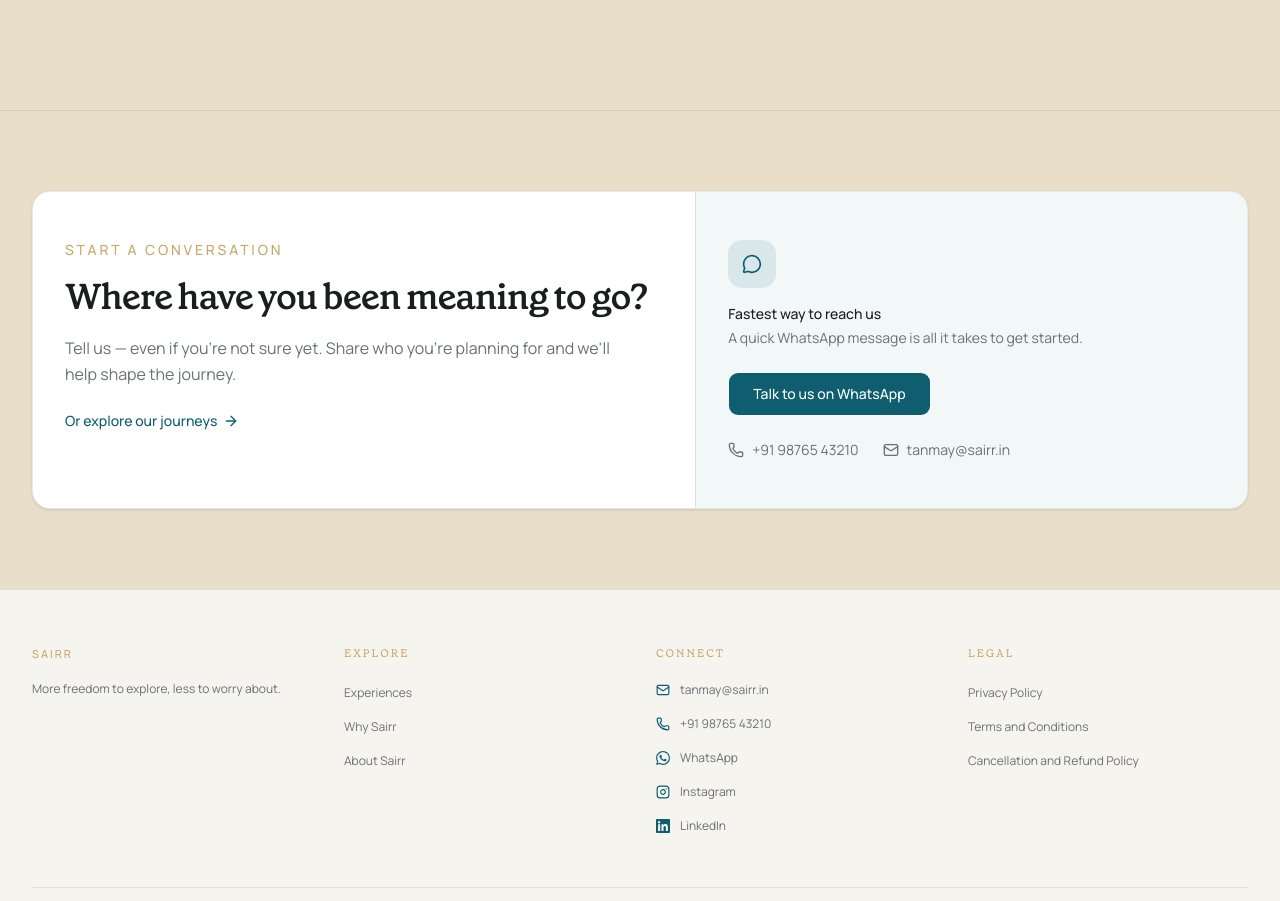
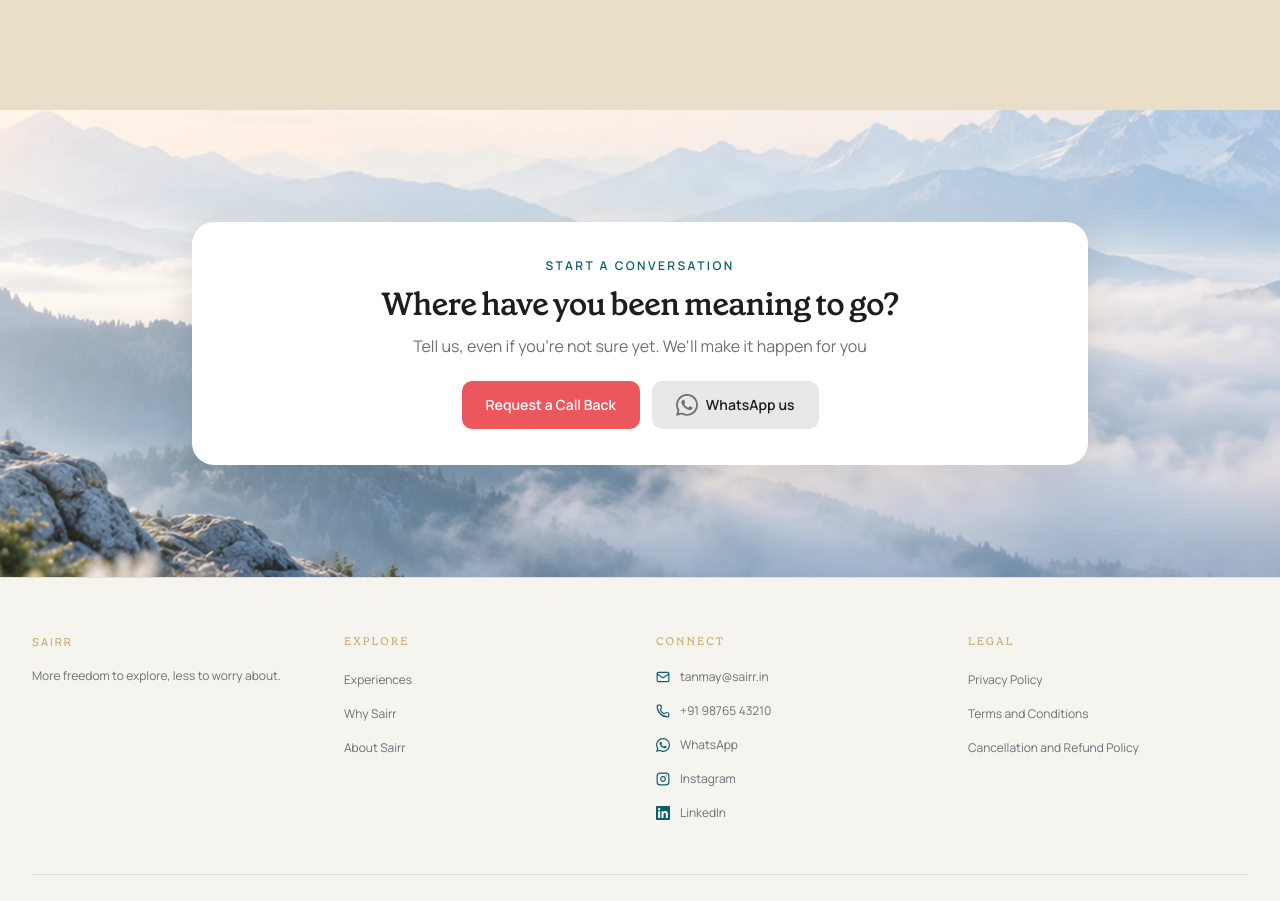
Before and after one commit to ServerlessTushar/sairr-website, a Next.js app: page / in a window 1280 px wide. Shown: the part 4470-5371 px from the top of the page. Built offline with nearby package versions, Linux system fonts and the light colour scheme.

Commit message:
cts section redesigned

```diff
--- a/src/components/home/CtaSection.tsx
+++ b/src/components/home/CtaSection.tsx
@@ -1,87 +1,71 @@
+import Image from "next/image";
 import Link from "next/link";
-import { ArrowRight, Mail, MessageCircle, Phone } from "lucide-react";
-import { siteConfig, whatsappHref } from "@/data/site";
+import { whatsappHref } from "@/data/site";
 import { FadeIn } from "@/components/shared/FadeIn";
-import { ButtonLink } from "@/components/shared/ButtonLink";
+import whatsappIcon from "@/public/homepage/whatsapp.png";
+import bgImg from "@/public/homepage/where-u-meaning.webp";
 
-const contactLinks = [
-  {
-    icon: Phone,
-    label: "Call",
-    href: `tel:${siteConfig.phone}`,
-    value: siteConfig.phone,
-  },
-  {
-    icon: Mail,
-    label: "Email",
-    href: `mailto:${siteConfig.email}`,
-    value: siteConfig.email,
-  },
-] as const;
+const TEAL = "#0E5E6F";
+const CORAL = "#EC575E";
+const GRAY_BTN = "#E8E8E8";
 
 export function CtaSection() {
   return (
-    <section className="border-t border-charcoal/10 bg-sand">
-      <div className="mx-auto max-w-7xl px-4 py-16 sm:px-6 lg:px-8 lg:py-20">
+    <section className="relative">
+      <div className="absolute inset-0" aria-hidden>
+        <Image
+          src={bgImg}
+          alt=""
+          fill
+          className="object-cover"
+          sizes="100vw"
+        />
+      </div>
+
+      <div className="relative mx-auto max-w-7xl px-4 py-20 sm:px-6 lg:px-8 lg:py-28">
         <FadeIn>
-          <div className="overflow-hidden rounded-2xl border border-charcoal/10 bg-card shadow-sm">
-            <div className="grid lg:grid-cols-[minmax(0,1.2fr)_minmax(0,1fr)]">
-              <div className="px-6 py-8 sm:px-8 sm:py-10 lg:py-12">
-                <p className="text-sm font-medium uppercase tracking-[0.2em] text-gold">
+          <div className="mx-auto max-w-4xl rounded-3xl bg-white px-8 py-8 text-center shadow-[0_8px_40px_rgba(27,29,31,0.12)] sm:px-12 sm:py-9 lg:px-14">
+            <p
+              className="text-xs font-semibold uppercase tracking-[0.2em]"
+              style={{ color: TEAL }}
+            >
               Start a conversation
             </p>
-                <h2 className="mt-4 font-heading text-3xl font-semibold leading-[1.2] tracking-tight text-charcoal sm:text-4xl">
+
+            <h2 className="mt-3 font-heading text-3xl font-semibold leading-[1.15] tracking-tight text-charcoal sm:text-[2rem]">
               Where have you been meaning to go?
             </h2>
-                <p className="mt-4 max-w-xl text-base leading-relaxed text-slate">
-                  Tell us — even if you&apos;re not sure yet. Share who
-                  you&apos;re planning for and we&apos;ll help shape the
-                  journey.
+
+            <p className="mt-3 text-base leading-snug text-slate">
+              Tell us, even if you&apos;re not sure yet. We&apos;ll make it
+              happen for you
             </p>
+
+            <div className="mt-6 flex flex-col items-stretch justify-center gap-3 sm:flex-row sm:items-center sm:justify-center">
               <Link
-                  href="/experiences"
-                  className="mt-6 inline-flex items-center gap-1.5 text-sm font-medium text-brand transition-colors hover:text-forest"
+                href="/contact"
+                className="inline-flex h-12 items-center justify-center rounded-lg px-6 text-sm font-semibold text-white transition-opacity hover:opacity-90"
+                style={{ backgroundColor: CORAL }}
               >
-                  Or explore our journeys
-                  <ArrowRight className="h-4 w-4" />
+                Request a Call Back
               </Link>
-              </div>
 
-              <div className="border-t border-charcoal/10 bg-brand/5 px-6 py-8 sm:px-8 sm:py-10 lg:border-t-0 lg:border-l lg:py-12">
-                <div className="flex h-12 w-12 items-center justify-center rounded-xl bg-brand/10 text-brand">
-                  <MessageCircle className="h-5 w-5" />
-                </div>
-                <p className="mt-4 text-sm font-medium text-charcoal">
-                  Fastest way to reach us
-                </p>
-                <p className="mt-1 text-sm text-slate">
-                  A quick WhatsApp message is all it takes to get started.
-                </p>
-                <ButtonLink
-                  href={whatsappHref(
-                    "Hi Sairr — I'd like to talk about a journey.",
-                  )}
+              <Link
+                href={whatsappHref("Hi Sairr — I'd like to talk about a journey.")}
                 target="_blank"
                 rel="noopener noreferrer"
-                  size="lg"
-                  className="mt-6 h-11 w-full rounded-lg bg-brand px-6 font-sans text-sm font-medium text-white hover:bg-forest sm:w-auto"
+                className="inline-flex h-12 items-center justify-center gap-2 rounded-lg px-6 text-sm font-semibold text-charcoal transition-opacity hover:opacity-90"
+                style={{ backgroundColor: GRAY_BTN }}
               >
-                  Talk to us on WhatsApp
-                </ButtonLink>
-
-                <div className="mt-6 flex flex-col gap-3 sm:flex-row sm:gap-6">
-                  {contactLinks.map((link) => (
-                    <a
-                      key={link.label}
-                      href={link.href}
-                      className="inline-flex items-center gap-2 text-sm text-slate transition-colors hover:text-brand"
-                    >
-                      <link.icon className="h-4 w-4 shrink-0" />
-                      <span>{link.value}</span>
-                    </a>
-                  ))}
-                </div>
-              </div>
+                <Image
+                  src={whatsappIcon}
+                  alt=""
+                  width={22}
+                  height={22}
+                  className="size-[22px] shrink-0"
+                />
+                WhatsApp us
+              </Link>
             </div>
           </div>
         </FadeIn>
```
Also changed, not shown: public/homepage/whatsapp.png (added), public/whatsappLogo.svg (added). Lines whose indentation alone changed are shown as unchanged.
